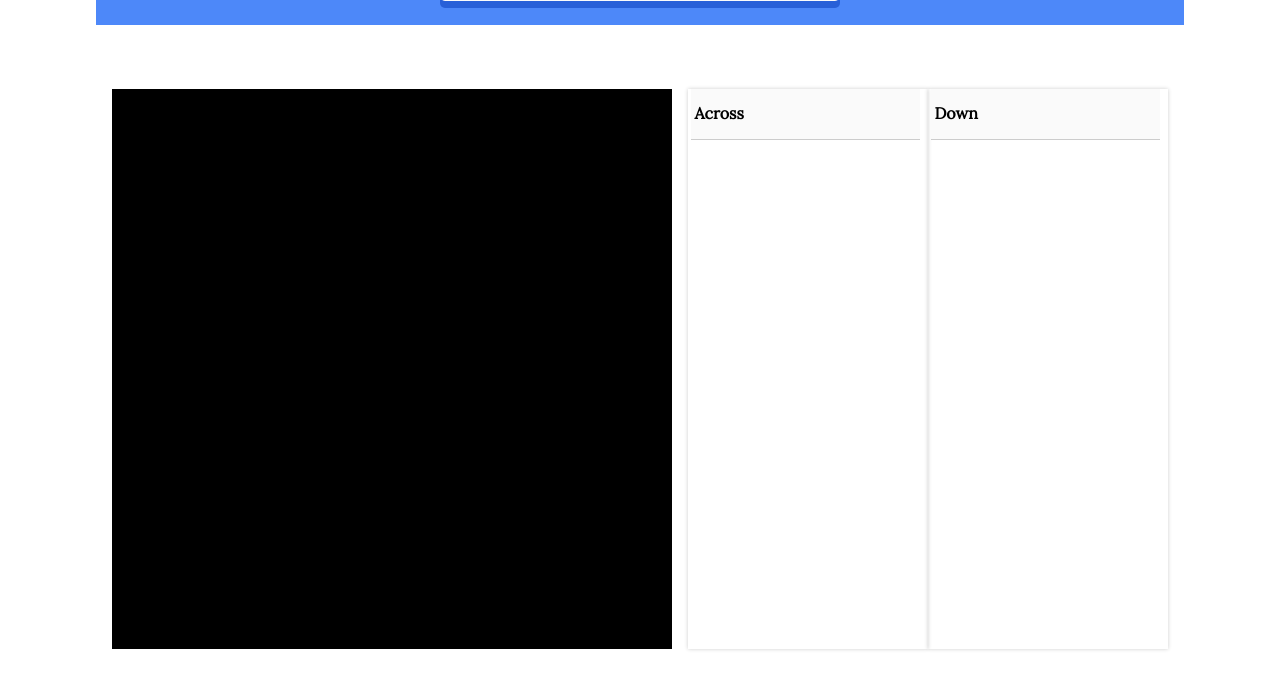
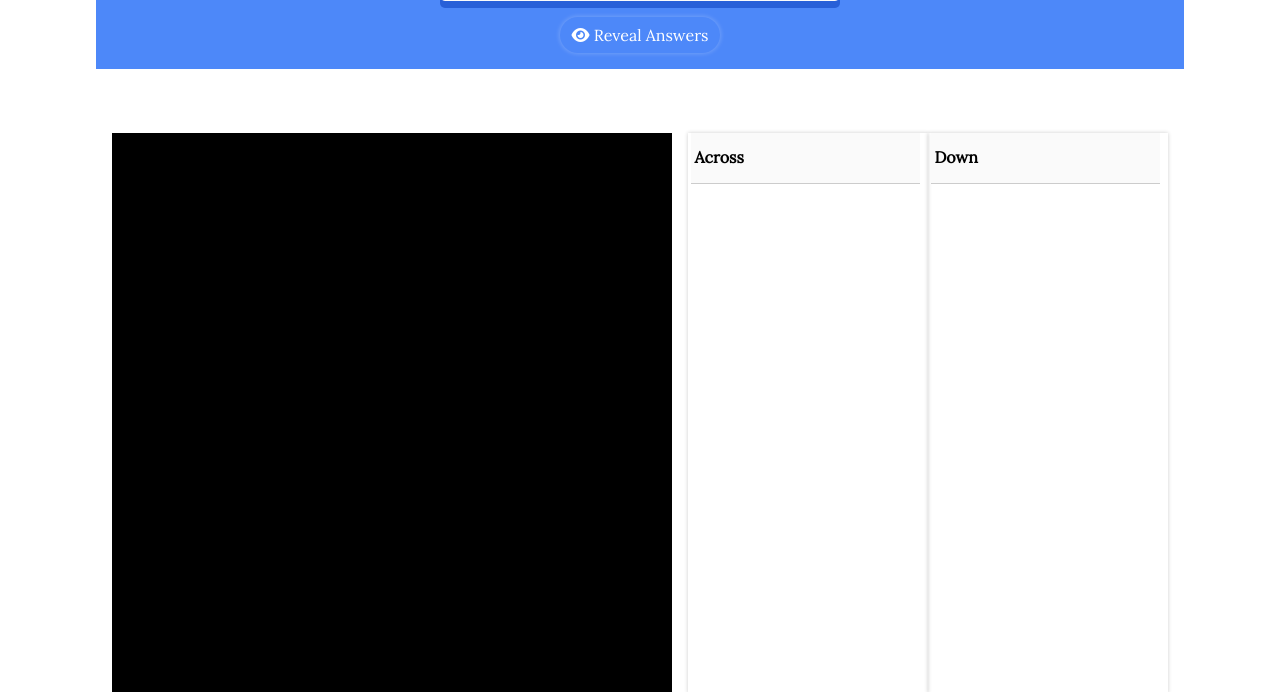
Before and after one commit to upoudel888/EZ-Crossword, a Django app: template templates/Solver/solutions.html in a window 1280 px wide. Shown: the part 263-955 px from the top of the page. Run offline with Django 4.2, Linux system fonts and the light colour scheme; the template is opened without the code that fills it, so the values that code supplies are empty; some libraries are stand-ins or nearby versions.

Commit message:
Hiding answers on solve implemented

```diff
--- a/Generator/grid_generator.py
+++ b/Generator/grid_generator.py
@@ -231,7 +231,6 @@ def add_black_squares(grid, max_iters = 600):
             symmetry = 'vertical'
         else:
             symmetry = 'horizontal'
-
     iterations = 0
 
     while iterations < max_iterations:
--- /dev/null
+++ b/static/css/solutions.css
@@ -0,0 +1,42 @@
+/* glassmorphism implemented here */
+.grid-cell{
+    cursor: auto;
+}
+.grid-cell:hover{
+    box-shadow: none !important;
+}
+.grid-cell::after{
+    content: "";
+    width: 100%;
+    height: 100%;
+    position: absolute;
+    background: rgba( 255, 255, 255, 0.1 );
+    box-shadow: 0 8px 32px 0 rgba( 31, 38, 135, 0.37 );
+    backdrop-filter: blur( 4px );
+    -webkit-backdrop-filter: blur( 4px );
+    border: 1px solid rgba( 255, 255, 255, 0.18 );
+}
+.grid-cell.highlight::after,.grid-cell.reveal::after{
+    content: none;
+}
+
+.across-clue.highlight,
+.down-clue.highlight,
+.across-clue.highlight > *,
+.down-clue.highlight > * {
+    background-color: var(--secondary-blue) !important;
+}
+
+.reveal-btn{
+    cursor: pointer;
+    padding: 0.5rem;
+    box-shadow: 0 0  4px 1px rgba( 255, 255, 255, 0.2);
+    border-radius: 50px;
+    margin-top: 0.5rem;
+    width: 10rem;
+    transition: 0.2s ease-in;
+}
+
+.reveal-btn:hover{
+    background-color: rgba(255,255,255,0.3);
+}
--- a/static/js/animateSolution.js
+++ b/static/js/animateSolution.js
@@ -1,5 +1,18 @@
 import Crossword from "./crossword.js";
 // initializing the class
 let cw = new Crossword(false); // false means disable grid editing
+let viewAllBtn = document.querySelector(".reveal-btn");
+
+viewAllBtn.addEventListener("click",()=>{
+    cw.revealAll();
+    viewAllBtn.classList.toggle("reveal");
+    if(viewAllBtn.classList.contains("reveal")){
+        viewAllBtn.firstElementChild.innerHTML = `<i class="fa-solid fa-eye-slash"></i>`
+        viewAllBtn.lastElementChild.innerHTML = `Hide Answers`
+    }else{
+        viewAllBtn.firstElementChild.innerHTML = `<i class="fa-solid fa-eye"></i>`
+        viewAllBtn.lastElementChild.innerHTML = `Reveal Answers`
+    }
+})
 
 cw.highlight();
--- a/static/js/crossword.js
+++ b/static/js/crossword.js
@@ -37,6 +37,12 @@ export default class Crossword {
       this.assignNewClues();
       this.addCellEventListener(); // Adds click event listener to the grid cells
     }
+  }
+
+  async revealAll(){
+    this.cells.forEach((cell)=>{
+      cell.classList.toggle("reveal");
+    });
   }
 
   async highlight() {
@@ -95,7 +101,7 @@ export default class Crossword {
         }
 
         // reverse the process
-        await sleep(300);
+        await sleep(50);
 
         currentlyHighlightingClue.firstElementChild.style.backgroundColor =
           "white";
@@ -115,12 +121,6 @@ export default class Crossword {
 
         currentlyHighlightingClue.style.cursor = "pointer"; // add event listener
         currentlyHighlightingClue.addEventListener("click", () => {
-          // remove every other highlight classes
-          let highlighted = document.querySelectorAll(".highlight");
-          highlighted.forEach((elem) => {
-            elem.classList.remove("highlight");
-          });
-
           currentlyHighlightingClue.classList.toggle("highlight");
           currentlyHighlightingCellsPos.forEach((pos2) => {
             this.cells[pos2].classList.toggle("highlight");
@@ -172,7 +172,7 @@ export default class Crossword {
         }
 
         // reverse the process
-        await sleep(300);
+        await sleep(50);
 
         currentlyHighlightingClue.firstElementChild.style.backgroundColor =
           "white";
@@ -194,10 +194,6 @@ export default class Crossword {
         currentlyHighlightingClue.style.cursor = "pointer"; // add event listener
         currentlyHighlightingClue.addEventListener("click", () => {
           // remove every other highlight classes
-          let highlighted = document.querySelectorAll(".highlight");
-          highlighted.forEach((elem) => {
-            elem.classList.remove("highlight");
-          });
           currentlyHighlightingClue.classList.toggle("highlight");
           currentlyHighlightingCellsPos.forEach((pos2) => {
             this.cells[pos2].classList.toggle("highlight");
@@ -359,7 +355,6 @@ export default class Crossword {
         clearInterval(timerInterval); // stopping the timer
         this.showReceivedResult(gridJSON, statusResponse.result);
 
-        overlay.style.display = "none";
       } else if (statusResponse.status === "processing") {
         jobStatus.innerHTML = "Currently Processing";
       } else if (statusResponse.status === "queued") {
--- a/templates/Solver/solutions.html
+++ b/templates/Solver/solutions.html
@@ -3,6 +3,7 @@
 
 {% block css %}
     <link rel="stylesheet" href= {%static "css/verify.css" %}>
+    <link rel="stylesheet" href= {%static "css/solutions.css" %}>
 {% endblock css %}
 
 {% block script %}
@@ -25,11 +26,14 @@
                 {% endif %}
             <a href={% url 'Solver' %}><button class="custom-btn proceed-button btn-11">Solve Next</button></a>
         </div>
+        <div class="reveal-btn">
+            <span class="icon"><i class="fa-solid fa-eye"></i></span>
+            <span>Reveal Answers</span>
+        </div>
     </div>
 
+    <div class="crossword">
 
-
-    <div class="crossword">
         <div class="grid-and-options">
             <div class="grid">
                 {% for row_data in grid_rows %}
```
Also changed, not shown: db.sqlite3.
